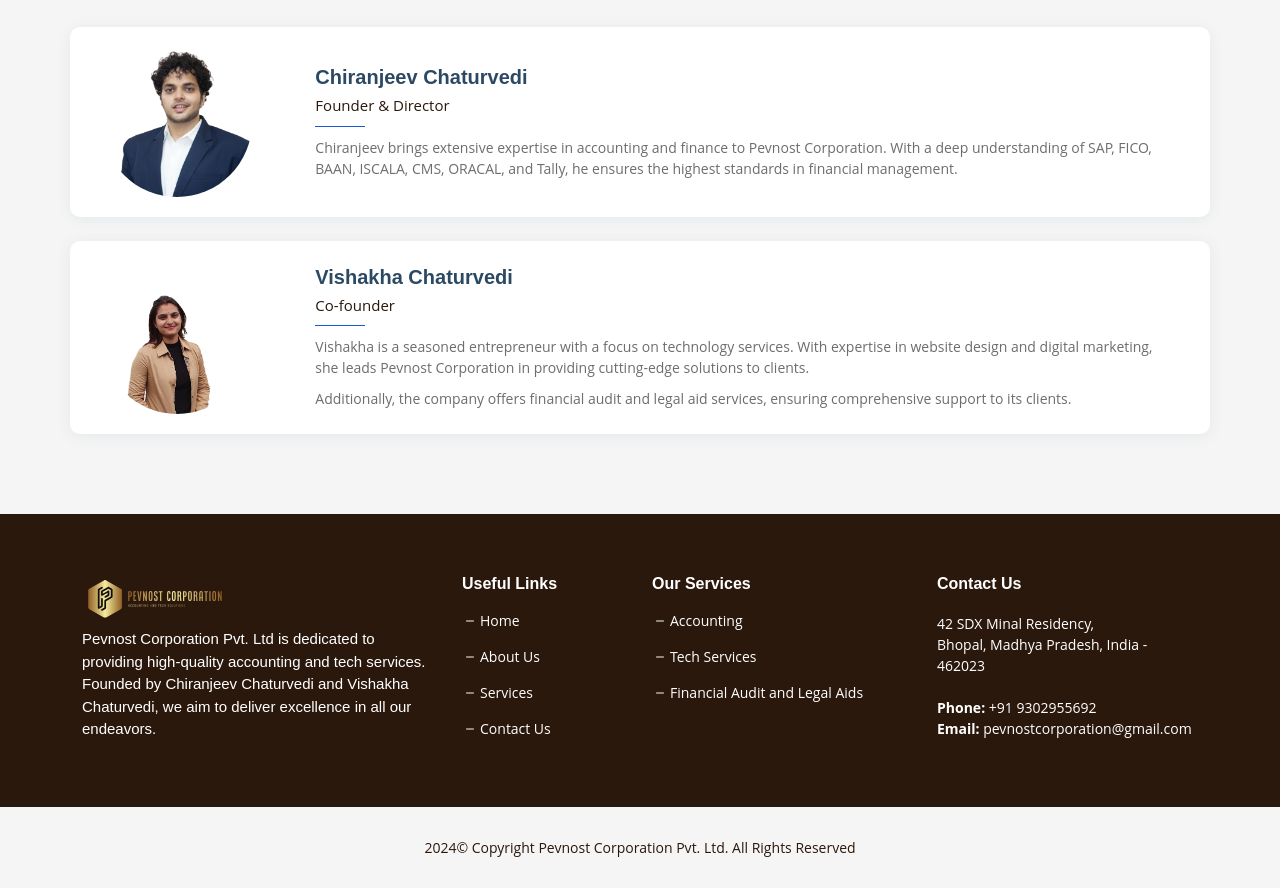
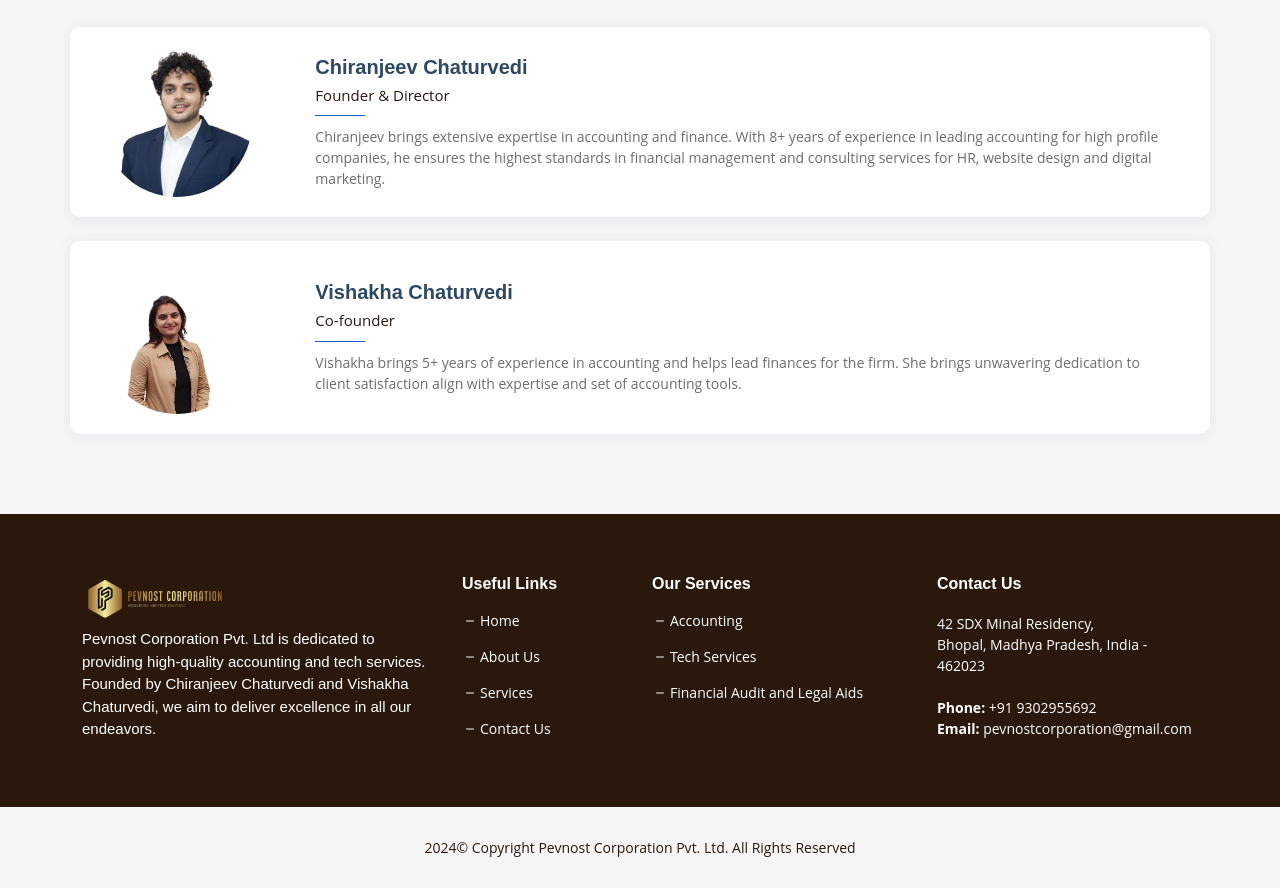
Before and after one commit to DiptanshuG/pevnost-coorporation, a React (Create React App) app: page /about in a window 1280 px wide. Shown: the part 1100-1988 px from the top of the page. Built offline with nearby package versions, Linux system fonts and the light colour scheme.

Commit message:
update info of founders

```diff
--- a/src/ui/About.js
+++ b/src/ui/About.js
@@ -144,9 +144,10 @@ const About = () => {
                   <span>Founder & Director</span>
                   <p>
                     Chiranjeev brings extensive expertise in accounting and
-                    finance to Pevnost Corporation. With a deep understanding of
-                    SAP, FICO, BAAN, ISCALA, CMS, ORACAL, and Tally, he ensures
-                    the highest standards in financial management.
+                    finance. With 8+ years of experience in leading accounting
+                    for high profile companies, he ensures the highest standards
+                    in financial management and consulting services for HR,
+                    website design and digital marketing.
                   </p>
                 </div>
               </div>
@@ -165,15 +166,12 @@ const About = () => {
                 <div className="member-info">
                   <h4>Vishakha Chaturvedi</h4>
                   <span>Co-founder</span>
+
                   <p>
-                    Vishakha is a seasoned entrepreneur with a focus on
-                    technology services. With expertise in website design and
-                    digital marketing, she leads Pevnost Corporation in
-                    providing cutting-edge solutions to clients.
-                  </p>
-                  <p>
-                    Additionally, the company offers financial audit and legal
-                    aid services, ensuring comprehensive support to its clients.
+                    Vishakha brings 5+ years of experience in accounting and
+                    helps lead finances for the firm. She brings unwavering
+                    dedication to client satisfaction align with expertise and
+                    set of accounting tools.
                   </p>
                 </div>
               </div>
```
